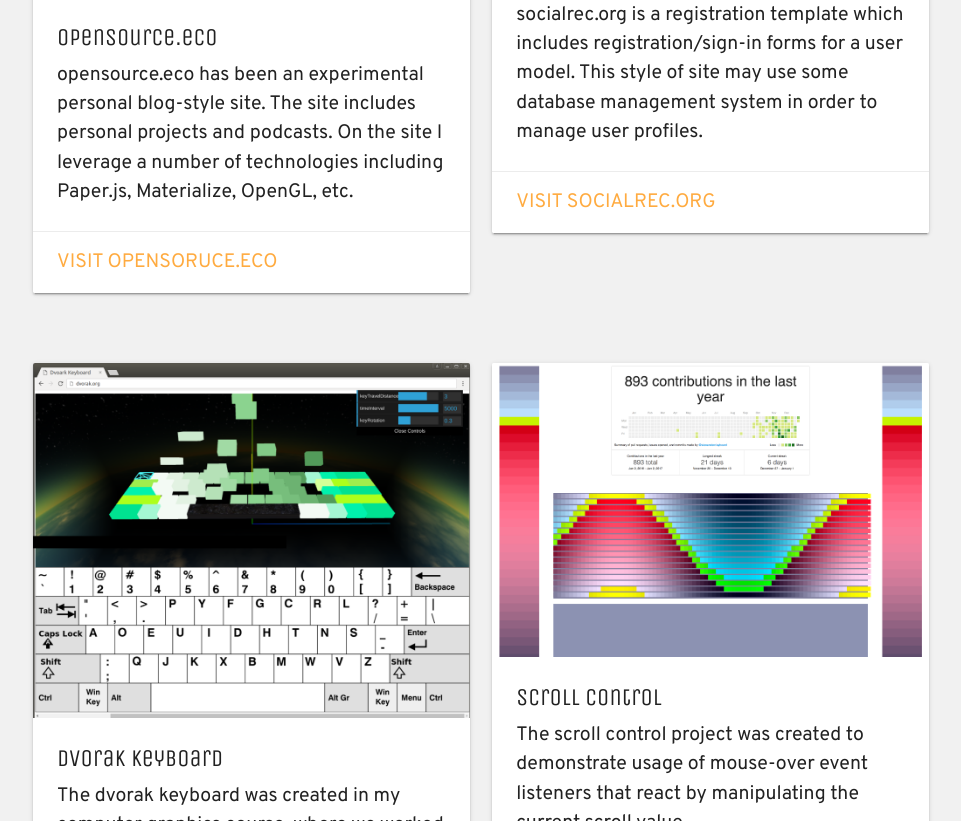
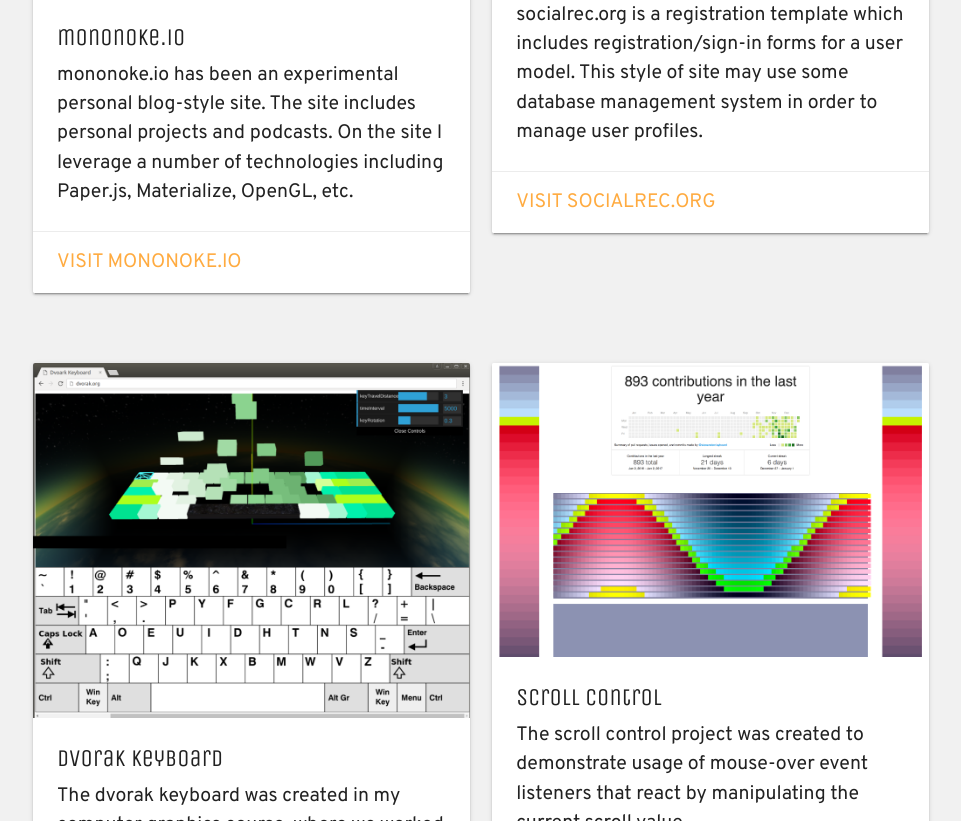
Before and after one commit to alexander-io/Artist-Web-Portfolio, a website: page public/index.html in a window 1280 px wide. Shown: the part 4266-5087 px from the top of the page, without its empty margins (159-1120 px from the left). Drawn offline with nearby package versions, Linux system fonts and the light colour scheme; a web font is replaced by a local one.

Commit message:
fix typo and broken link from opensource->mononoke.io

```diff
--- a/public/index.html
+++ b/public/index.html
@@ -285,11 +285,11 @@
                 <img src="images/mononokecrop.png">
               </div>
               <div class="card-content">
-                <span class="card-title">opensource.eco</span>
-                <p>opensource.eco has been an experimental personal blog-style site. The site includes personal projects and podcasts. On the site I leverage a number of technologies including Paper.js, Materialize, OpenGL, etc.</p>
+                <span class="card-title">mononoke.io</span>
+                <p>mononoke.io has been an experimental personal blog-style site. The site includes personal projects and podcasts. On the site I leverage a number of technologies including Paper.js, Materialize, OpenGL, etc.</p>
               </div>
               <div class="card-action">
-                <a href="http://opensource.eco">Visit opensoruce.eco</a>
+                <a href="http://opensource.eco">Visit mononoke.io</a>
               </div>
             </div>
           </div>
```
